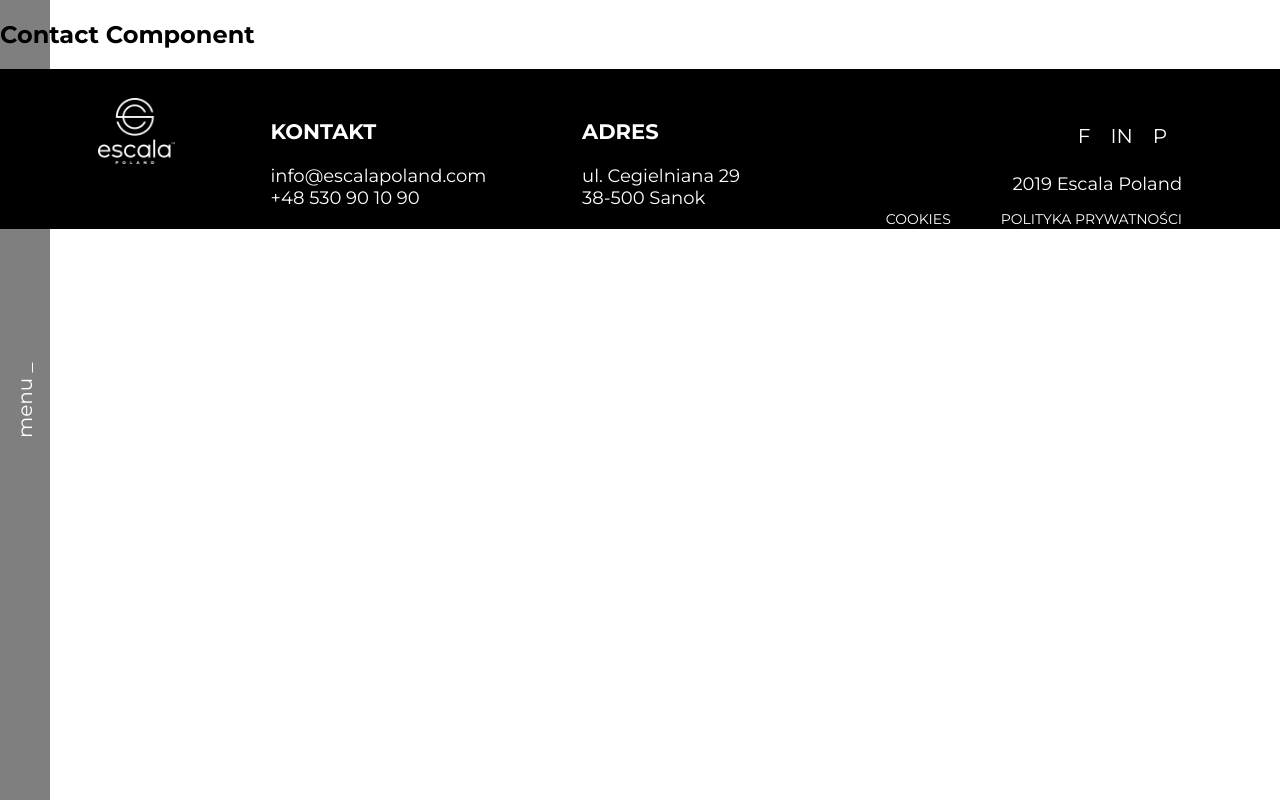
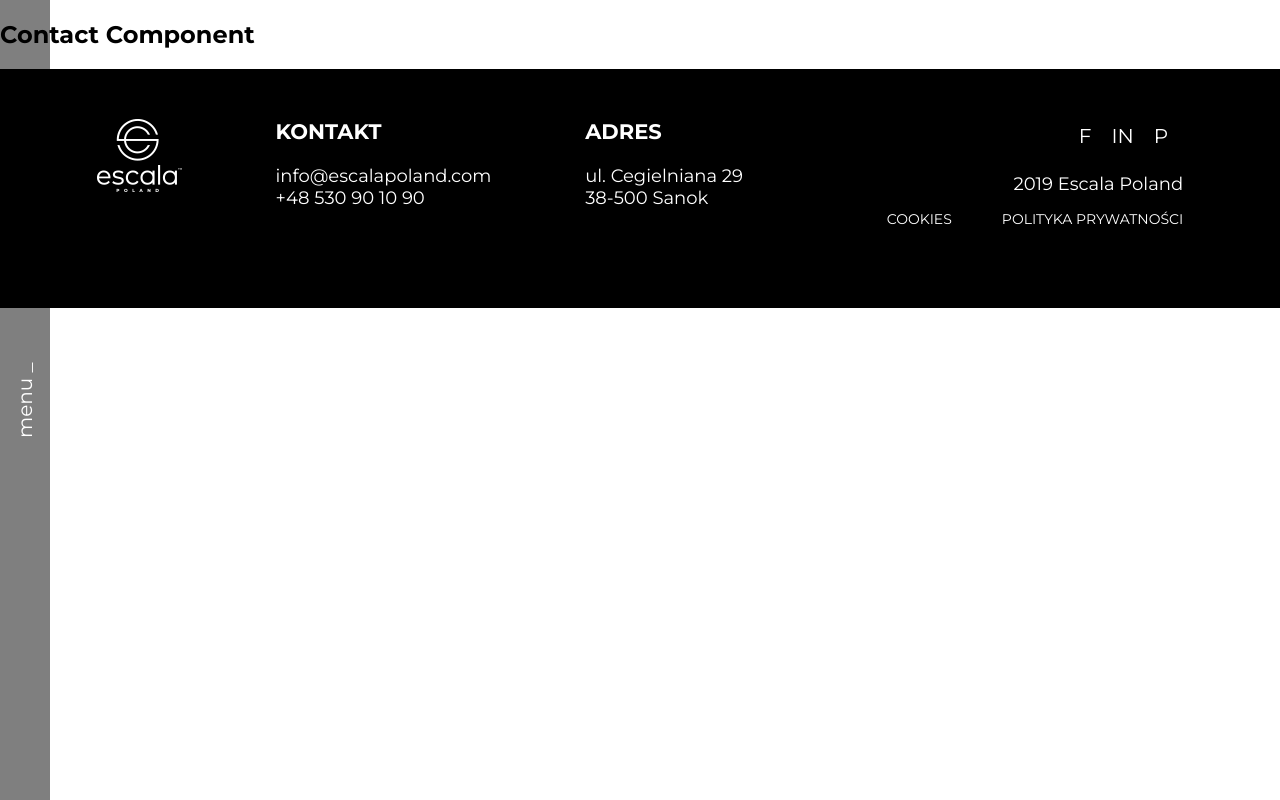
Before and after one commit to Bruinen90/escala, a React (Create React App) app: page /contact in a window 1280 px wide. Built offline with nearby package versions, Linux system fonts and the light colour scheme.

Commit message:
Mobile full screen main page fix

```diff
--- a/src/components/Footer/Footer.module.css
+++ b/src/components/Footer/Footer.module.css
@@ -56,7 +56,7 @@
         flex-direction: row;
         justify-content: space-around;
         align-items: flex-start;
-        height: 20vh;
+        min-height: 20vh;
     }
 
     .container > div:last-child {
@@ -70,4 +70,8 @@
         margin-right: 0;
         cursor: pointer;
     }
+
+    .logo {
+        align-self: flex-start;
+    }
 }
--- a/src/components/Logo/Logo.module.css
+++ b/src/components/Logo/Logo.module.css
@@ -1,9 +1,3 @@
 .container {
     width: 85px;
 }
-
-@media (min-width: 768px) {
-    .container {
-        width: 6vw;
-    }
-}
--- a/src/components/Slider/Slider.js
+++ b/src/components/Slider/Slider.js
@@ -54,8 +54,11 @@ class Slider extends Component {
             />
           )
       }
+      const fullHeightMobile = {
+          height: window.innerHeight + 'px',
+      }
     return (
-      <div className={styles.slider}>
+      <div className={styles.slider} style={fullHeightMobile}>
         {slides}
         <SocialIcons />
         <SliderIcons
--- a/src/components/SocialIcons/SocialIcons.module.css
+++ b/src/components/SocialIcons/SocialIcons.module.css
@@ -15,6 +15,10 @@
     padding-top: 0;
 }
 
+.icon:hover {
+    border-color: var(--color-red);
+}
+
 @media (min-width: 768px) {
     .container {
         display: block;
--- a/src/containers/Products/Products.js
+++ b/src/containers/Products/Products.js
@@ -1,51 +1,11 @@
 import React, { Component } from 'react';
 import styles from './Products.module.css';
 import ProductThumb from './ProductThumb/ProductThumb';
+import productsData from '../../data/products';
 
 class Products extends Component {
     render() {
-        const productsData = [
-            {
-                name: 'belle',
-                type: 'komoda',
-            },
-            {
-                name: 'rust',
-                type: 'komoda',
-            },
-            {
-                name: 'lagoon',
-                type: 'komoda',
-            },
-            {
-                name: 'belle',
-                type: 'komoda',
-            },
-            {
-                name: 'rust',
-                type: 'komoda',
-            },
-            {
-                name: 'lagoon',
-                type: 'komoda',
-            },
-            {
-                name: 'żelazo',
-                type: 'komoda',
-            },
-            {
-                name: 'żelazo',
-                type: 'komoda',
-            },
-            {
-                name: 'żelazo',
-                type: 'komoda',
-            },
-            {
-                name: 'żelazo',
-                type: 'komoda',
-            },
-        ];
+
         const productsOutput = productsData.map((product, index) => {
             return(
                 <ProductThumb
--- a/src/css/global.css
+++ b/src/css/global.css
@@ -1,6 +1,7 @@
 :root {
     --desktop: 768px;
     --menu-grey: rgba(0,0,0,.5);
+    --color-red: red;
 }
 
 body {
--- /dev/null
+++ b/src/data/products.js
@@ -0,0 +1,44 @@
+const productsData = [
+    {
+        name: 'belle',
+        type: 'komoda',
+    },
+    {
+        name: 'rust',
+        type: 'komoda',
+    },
+    {
+        name: 'lagoon',
+        type: 'komoda',
+    },
+    {
+        name: 'belle',
+        type: 'komoda',
+    },
+    {
+        name: 'rust',
+        type: 'komoda',
+    },
+    {
+        name: 'lagoon',
+        type: 'komoda',
+    },
+    {
+        name: 'żelazo',
+        type: 'komoda',
+    },
+    {
+        name: 'żelazo',
+        type: 'komoda',
+    },
+    {
+        name: 'żelazo',
+        type: 'komoda',
+    },
+    {
+        name: 'żelazo',
+        type: 'komoda',
+    },
+];
+
+export default productsData;
```
Also changed, not shown: 18 other files (tests, documents, lock files or other folders).
